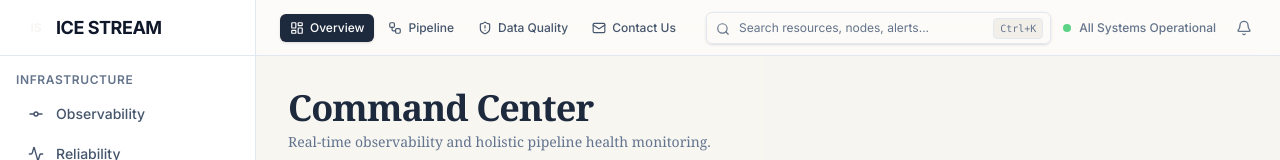
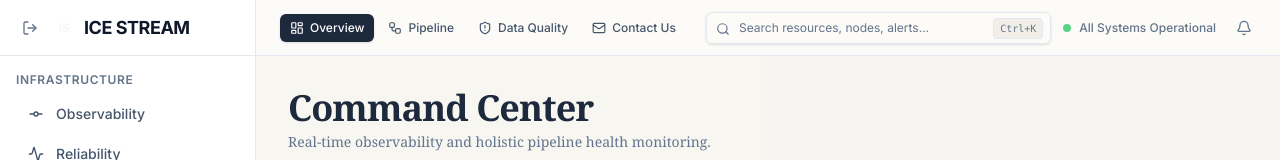
Before and after one commit to sanika-mankar/Ice-stream-lakehouse-observability, a React (Vite) app in the folder frontend/: page /console/overview in a window 1280 px wide. Shown: the top 160 px of the page. Built offline with nearby package versions, Linux system fonts and the light colour scheme; no server answers; a web font is replaced by a local one.

Commit message:
feat(ui): add exit button icon to sidebar header to navigate to landing page

```diff
--- a/frontend/src/layouts/DashboardLayout.tsx
+++ b/frontend/src/layouts/DashboardLayout.tsx
@@ -1,7 +1,7 @@
-import { NavLink, Outlet } from "react-router-dom";
+import { Link, NavLink, Outlet } from "react-router-dom";
 import {
   Activity, Database, GitCommit, LayoutDashboard, Settings, ShieldAlert, Workflow, Bell, Search,
-  LineChart, Cloud, Network, Shield, Mail
+  LineChart, Cloud, Network, Shield, Mail, LogOut
 } from "lucide-react";
 import { cn } from "../lib/utils";
 import { useStore } from "../lib/store/useStore";
@@ -32,8 +32,17 @@ export default function DashboardLayout() {
     <div className="flex h-screen w-full bg-background text-foreground overflow-hidden">
       {/* Sidebar */}
       <aside className="w-64 flex-shrink-0 border-r border-border bg-card flex flex-col">
-        <div className="flex h-14 items-center px-6 border-b border-border">
+        <div className="flex h-14 items-center px-4 border-b border-border">
           <div className="flex items-center gap-2">
+            <Link
+              id="exit-to-landing-btn"
+              to="/"
+              title="Exit to Landing Page"
+              aria-label="Exit to Landing Page"
+              className="p-1.5 rounded-lg text-muted-foreground hover:text-rose-600 hover:bg-rose-500/10 transition-colors flex items-center justify-center cursor-pointer group"
+            >
+              <LogOut className="h-4 w-4 transition-transform group-hover:-translate-x-0.5" />
+            </Link>
             <div className="w-6 h-6 rounded bg-status-active flex items-center justify-center">
               <span className="text-background font-bold text-xs">IS</span>
             </div>
```
